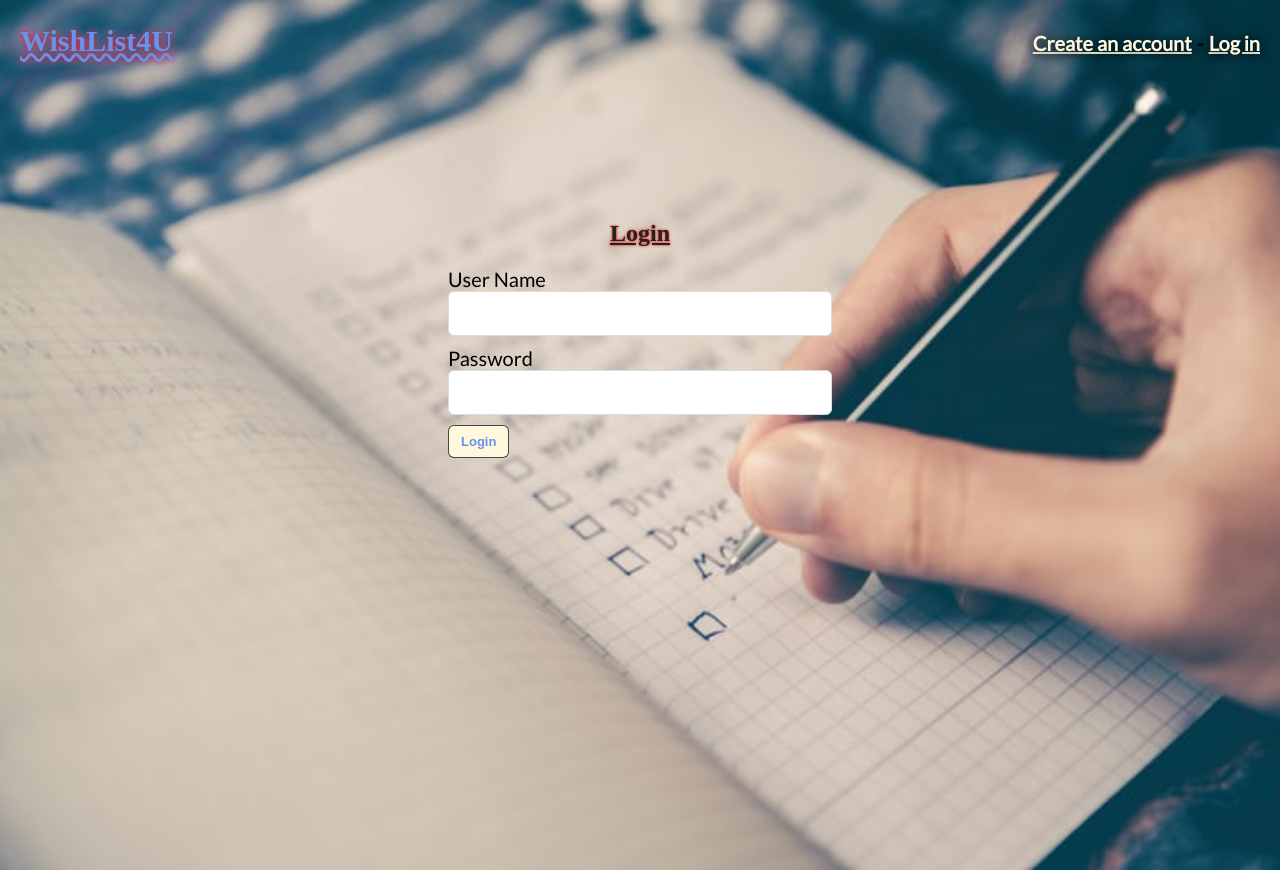
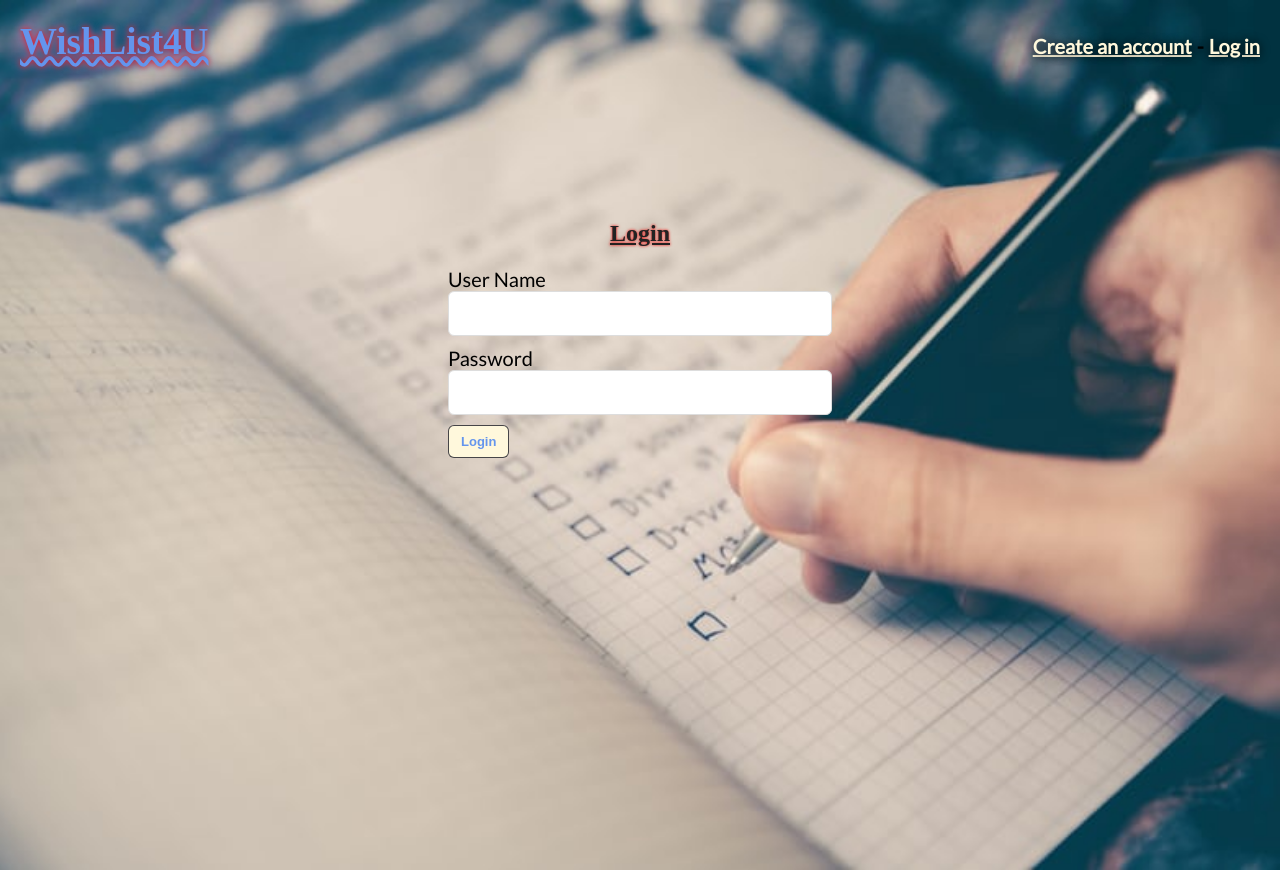
Before and after one commit to jyip01/wishlist4u-client, a React (Create React App) app: page /login in a window 1280 px wide. In both pictures the pointer is over the link "WishList4U". Built offline with nearby package versions, Linux system fonts and the light colour scheme; no server answers; a web font is replaced by a local one.

Commit message:
Update header css

```diff
--- a/src/components/Header/Header.css
+++ b/src/components/Header/Header.css
@@ -24,7 +24,7 @@
 
   .Header h1 a:hover {
     color: cornflowerblue;
-    font-size: 30px;
+    font-size: 37px;
   }
 
   .Header__not-logged-in {
@@ -36,7 +36,7 @@
 
   .Header__not-logged-in a:hover {
     color: cornflowerblue;
-    font-size: 18px;
+    font-size: 22px;
     text-shadow: 0 0 6px #FF0000, 0 0 10px cornflowerblue;
   }
 
@@ -53,7 +53,7 @@
 
   .Header__logged-in a:hover {
     color: cornflowerblue;
-    font-size: 18px;
+    font-size: 22px;
     text-shadow: 0 0 6px #FF0000, 0 0 10px cornflowerblue;
   }
 
```
Also changed, not shown: 8 other files (tests, documents, lock files or other folders).
